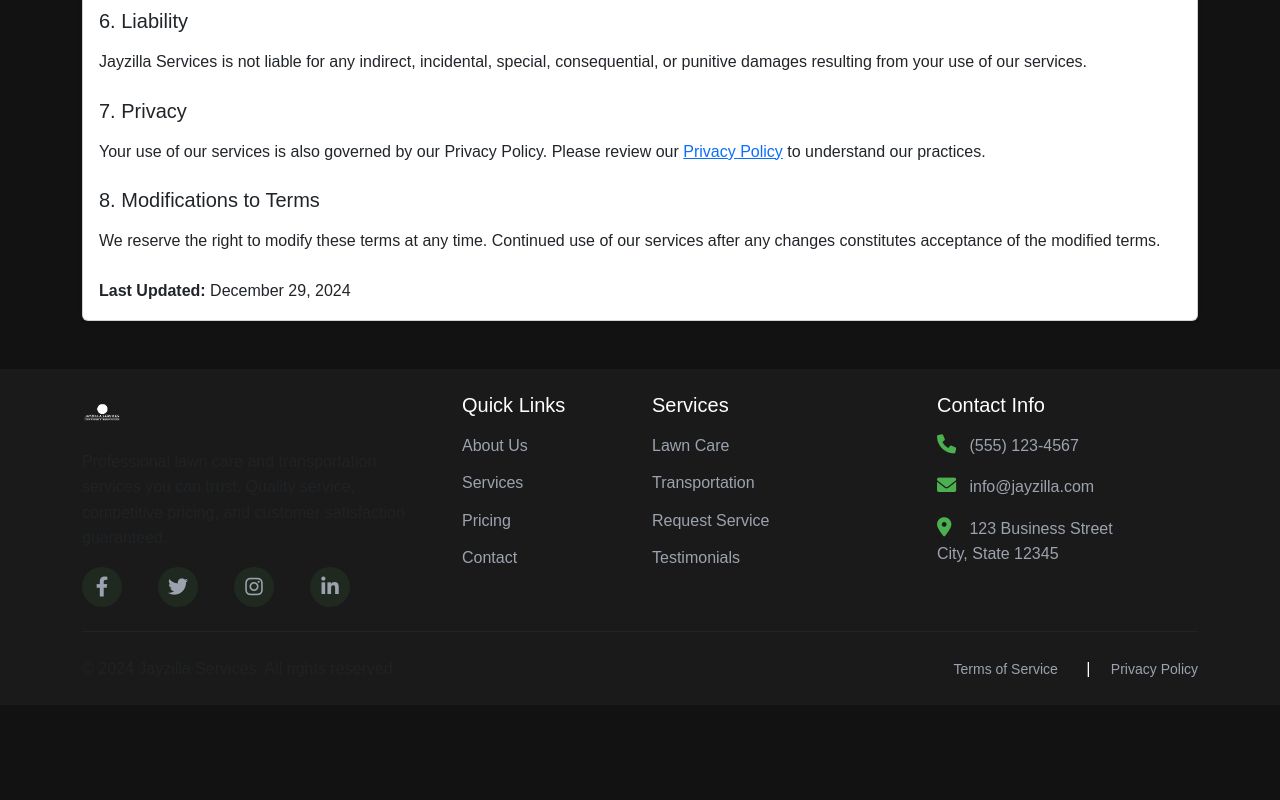
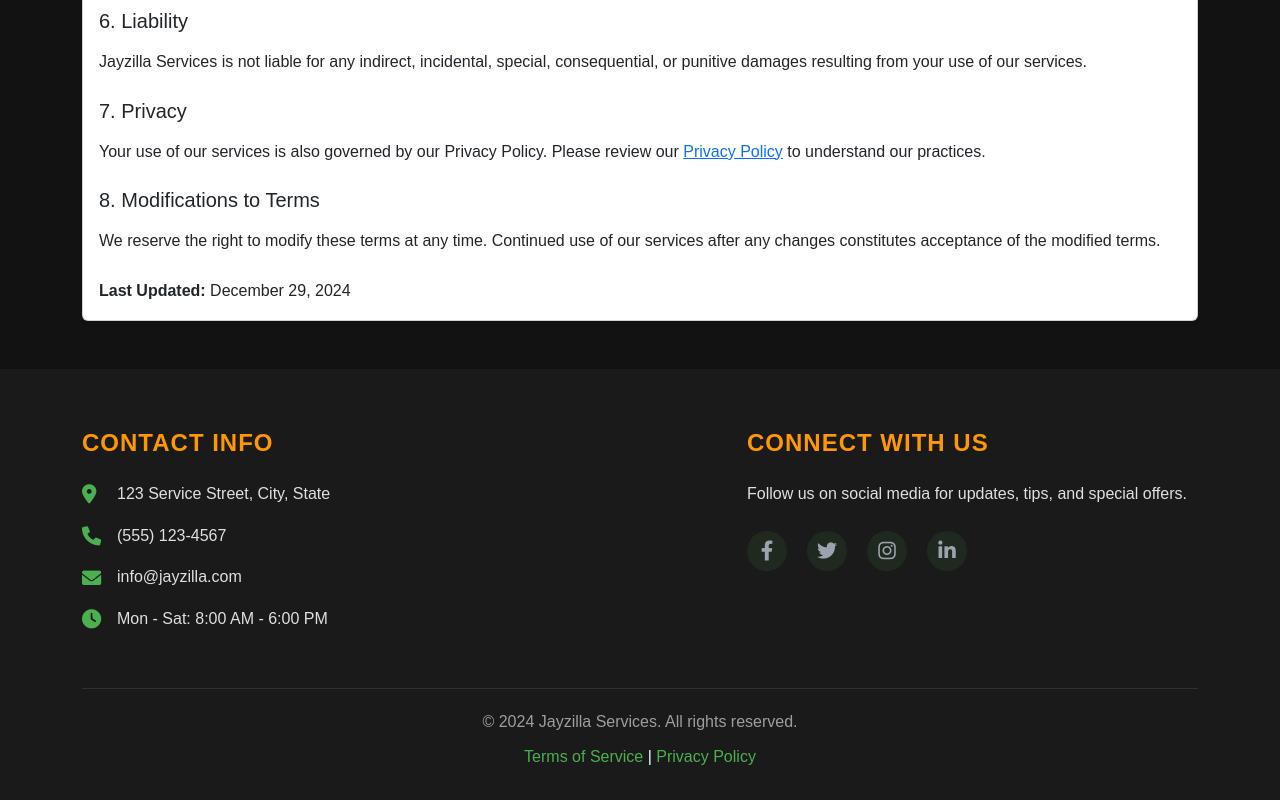
Before and after one commit to maureenblack/jayzilla, a website: page terms.html in a window 1280 px wide. Shown: the part 875-1675 px from the top of the page. Before the commit the page ends 1580 px from the top, so only its background shows below. Drawn offline with nearby package versions, Linux system fonts and the light colour scheme.

Commit message:
footer consistency

```diff
--- a/terms.html
+++ b/terms.html
@@ -76,57 +76,47 @@
     </section>
 
     <!-- Footer -->
-    <footer class="footer mt-auto py-4">
+    <footer>
         <div class="container">
-            <div class="row g-4">
-                <div class="col-lg-4 mb-4 mb-lg-0">
-                    <img src="images/logo.png" alt="Jayzilla Services" class="footer-logo mb-3" height="40">
-                    <p class="text-muted mb-3">Professional lawn care and transportation services you can trust. Quality service, competitive pricing, and customer satisfaction guaranteed.</p>
-                    <div class="social-links">
-                        <a href="#" class="me-3"><i class="fab fa-facebook-f"></i></a>
-                        <a href="#" class="me-3"><i class="fab fa-twitter"></i></a>
-                        <a href="#" class="me-3"><i class="fab fa-instagram"></i></a>
-                        <a href="#"><i class="fab fa-linkedin-in"></i></a>
+            <div class="row justify-content-between">
+                <div class="col-md-5 footer-section">
+                    <h4>Contact Info</h4>
+                    <div class="footer-contact">
+                        <p>
+                            <i class="fas fa-map-marker-alt"></i>
+                            123 Service Street, City, State
+                        </p>
+                        <p>
+                            <i class="fas fa-phone"></i>
+                            (555) 123-4567
+                        </p>
+                        <p>
+                            <i class="fas fa-envelope"></i>
+                            info@jayzilla.com
+                        </p>
+                        <p>
+                            <i class="fas fa-clock"></i>
+                            Mon - Sat: 8:00 AM - 6:00 PM
+                        </p>
                     </div>
                 </div>
-                <div class="col-sm-6 col-lg-2 mb-4 mb-lg-0">
-                    <h5 class="text-white mb-3">Quick Links</h5>
-                    <ul class="list-unstyled footer-links">
-                        <li><a href="about.html">About Us</a></li>
-                        <li><a href="services.html">Services</a></li>
-                        <li><a href="index.html#pricing">Pricing</a></li>
-                        <li><a href="index.html#contact">Contact</a></li>
-                    </ul>
-                </div>
-                <div class="col-sm-6 col-lg-3 mb-4 mb-lg-0">
-                    <h5 class="text-white mb-3">Services</h5>
-                    <ul class="list-unstyled footer-links">
-                        <li><a href="services.html#lawn-care">Lawn Care</a></li>
-                        <li><a href="services.html#transportation">Transportation</a></li>
-                        <li><a href="service-request.html">Request Service</a></li>
-                        <li><a href="index.html#testimonials">Testimonials</a></li>
-                    </ul>
-                </div>
-                <div class="col-lg-3">
-                    <h5 class="text-white mb-3">Contact Info</h5>
-                    <ul class="list-unstyled footer-contact">
-                        <li><i class="fas fa-phone me-2"></i> (555) 123-4567</li>
-                        <li><i class="fas fa-envelope me-2"></i> info@jayzilla.com</li>
-                        <li><i class="fas fa-map-marker-alt me-2"></i> 123 Business Street<br>City, State 12345</li>
-                    </ul>
+                <div class="col-md-5 footer-section">
+                    <div class="social-section">
+                        <h4>Connect With Us</h4>
+                        <p>Follow us on social media for updates, tips, and special offers.</p>
+                        <div class="social-links">
+                            <a href="#" aria-label="Facebook"><i class="fab fa-facebook-f"></i></a>
+                            <a href="#" aria-label="Twitter"><i class="fab fa-twitter"></i></a>
+                            <a href="#" aria-label="Instagram"><i class="fab fa-instagram"></i></a>
+                            <a href="#" aria-label="LinkedIn"><i class="fab fa-linkedin-in"></i></a>
+                        </div>
+                    </div>
                 </div>
             </div>
-            <hr class="my-4 border-secondary">
-            <div class="row align-items-center">
-                <div class="col-md-6 text-center text-md-start mb-3 mb-md-0">
-                    <p class="mb-0 text-muted">&copy; 2024 Jayzilla Services. All rights reserved.</p>
-                </div>
-                <div class="col-md-6 text-center text-md-end">
-                    <ul class="list-inline mb-0">
-                        <li class="list-inline-item"><a href="terms.html">Terms of Service</a></li>
-                        <li class="list-inline-item mx-3">|</li>
-                        <li class="list-inline-item"><a href="privacy.html">Privacy Policy</a></li>
-                    </ul>
+            <div class="footer-bottom">
+                <p>&copy; 2024 Jayzilla Services. All rights reserved.</p>
+                <div class="legal-links">
+                    <a href="terms.html">Terms of Service</a> | <a href="privacy.html">Privacy Policy</a>
                 </div>
             </div>
         </div>
```
Also changed, not shown: about.html (+3 -0 lines), privacy-policy.html (+39 -7 lines), privacy.html (+36 -46 lines), services.html (+3 -0 lines), terms-of-service.html (+39 -8 lines).
